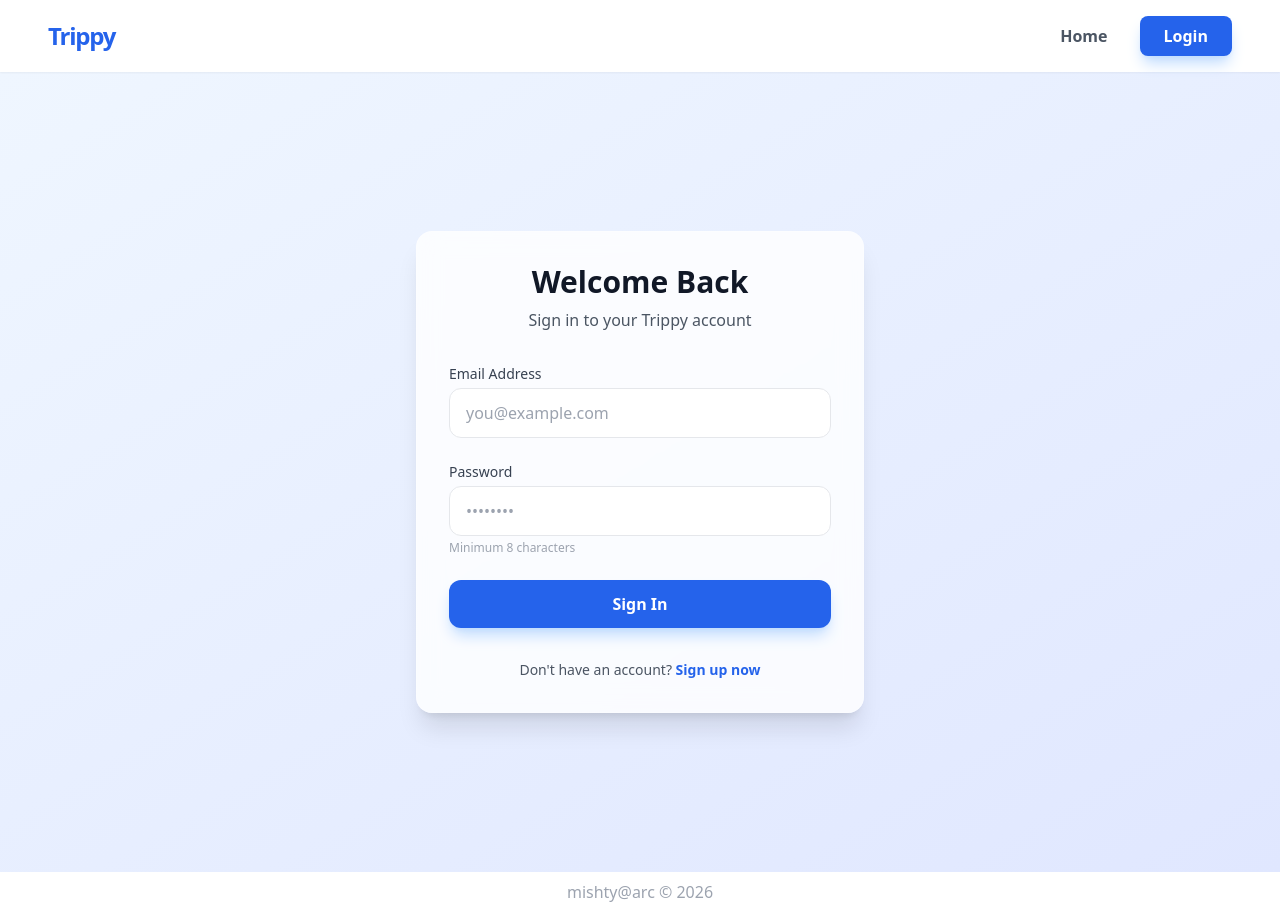
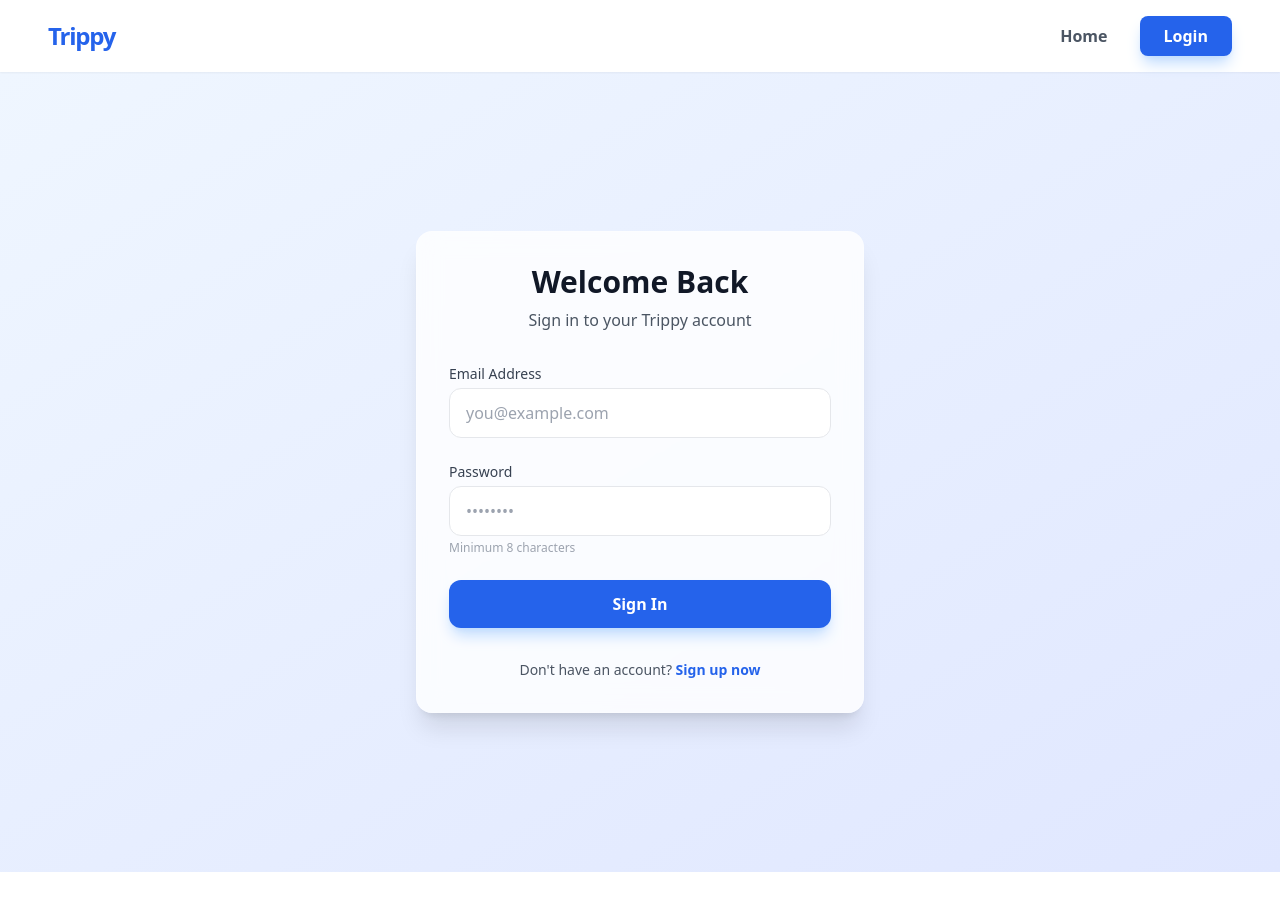
Before and after one commit to abhay221B009/Trippy, a React (Vite) app in the folder client/: page /signin in a window 1280 px wide. After the commit the page ends 872 px from the top, so only its background shows below. Built offline with nearby package versions, Linux system fonts and the light colour scheme; no server answers.

Commit message:
feat: add global footer, hide on signin/signup pages

```diff
--- a/client/src/App.jsx
+++ b/client/src/App.jsx
@@ -1,5 +1,5 @@
 import React, { useEffect, useState } from "react";
-import { Routes, Route, Navigate } from "react-router-dom";
+import { Routes, Route, Navigate, useLocation } from "react-router-dom";
 import Home from "./pages/Home";
 import Trips from "./pages/Trips";
 import Navbar from "./components/Navbar";
@@ -11,6 +11,9 @@ import { useAuth } from "./context/AuthContext";
 const App = () => {
   const [trips, setTrips] = useState([]);
   const { token, API_URL, loading: authLoading } = useAuth();
+  const location = useLocation();
+
+  const hideFooter = ["/signin", "/signup"].includes(location.pathname);
 
   // Fetch trips on mount or when token changes
   useEffect(() => {
@@ -83,9 +86,12 @@ const App = () => {
           }
         />
       </Routes>
-      <footer className="text-center text-gray-400 mt-2">
-        mishty@arc &copy; {new Date().getFullYear()}
-      </footer>
+
+      {!hideFooter && (
+        <footer className="text-center text-gray-400 py-4 mt-2 text-sm">
+          mishty@arc &copy; {new Date().getFullYear()}
+        </footer>
+      )}
     </>
   );
 };
```
